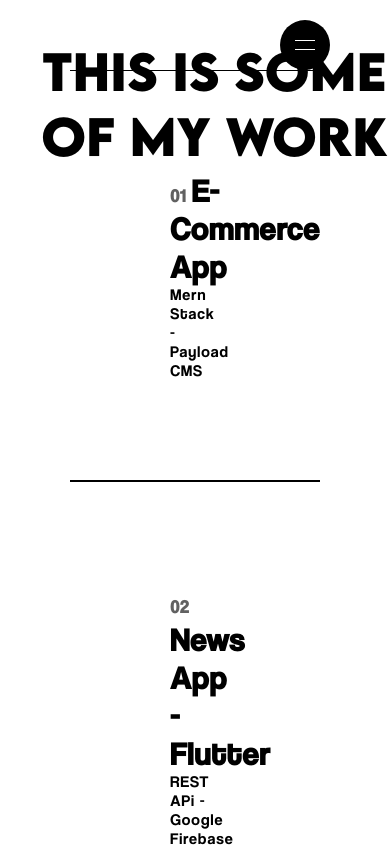
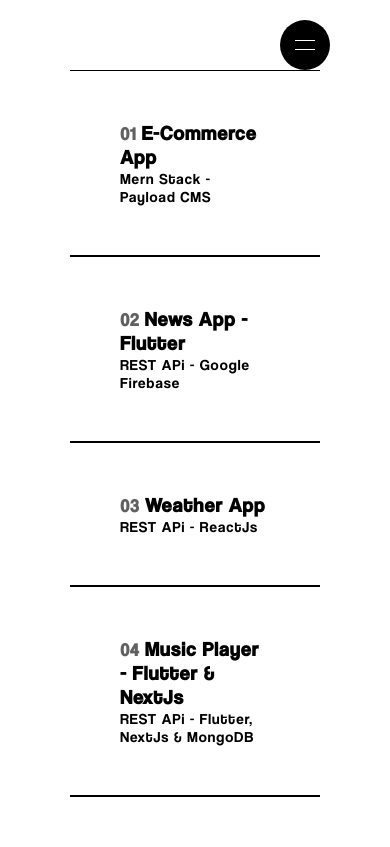
Before and after one commit to ANNI69/Portfolio, a Next.js app: page /work in a window 390 px wide. Shown: the top 847 px of the page. Built offline with nearby package versions, Linux system fonts and the light colour scheme.

Commit message:
work-update

```diff
--- a/src/app/work/page.css
+++ b/src/app/work/page.css
@@ -28,10 +28,23 @@
   display: flex;
   justify-content: center;
 }
+@media screen and (max-width: 768px) {
+  #text {
+   display: none;
+  }
+  #Firstprj h1{
+    font-size: 20px;
+  }
+  #Firstprj span{
+    font-size: 15px;
+  }
+  #Firstprj p{
+    font-size: 15px;
+  }
+}
 
 #text h1 {
   position: absolute;
-
   text-transform: capitalize;
   font-size: 3rem;
   font-family: "LemonMilk";
@@ -60,6 +73,15 @@
   border-bottom: #000000 1px solid;
   border-top: #000000 1px solid;
   letter-spacing: 1px;
+}
+@media screen and (max-width: 768px) {
+  #Firstprj {
+    padding: 50px;
+  }
+  #third {
+    height: 100vh;
+  }
+
 }
 #Firstprj span {
   font-size: 18px;
```
